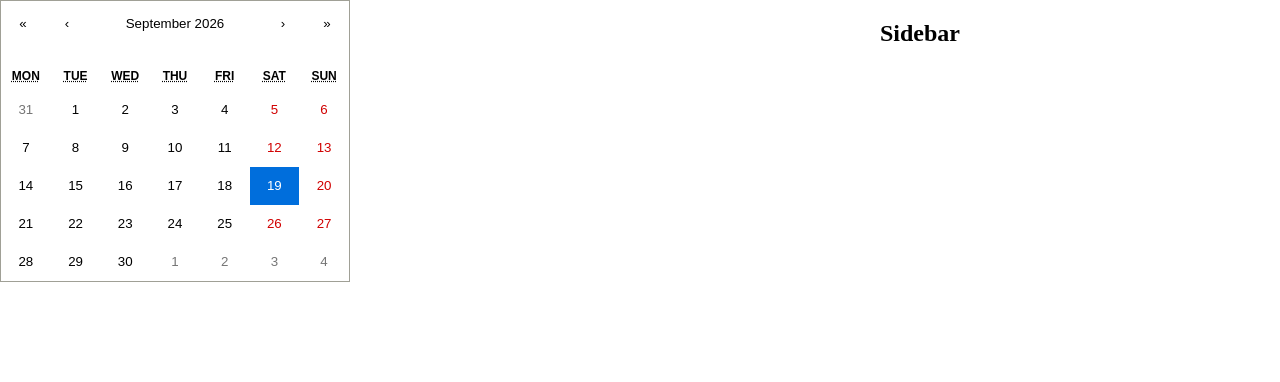
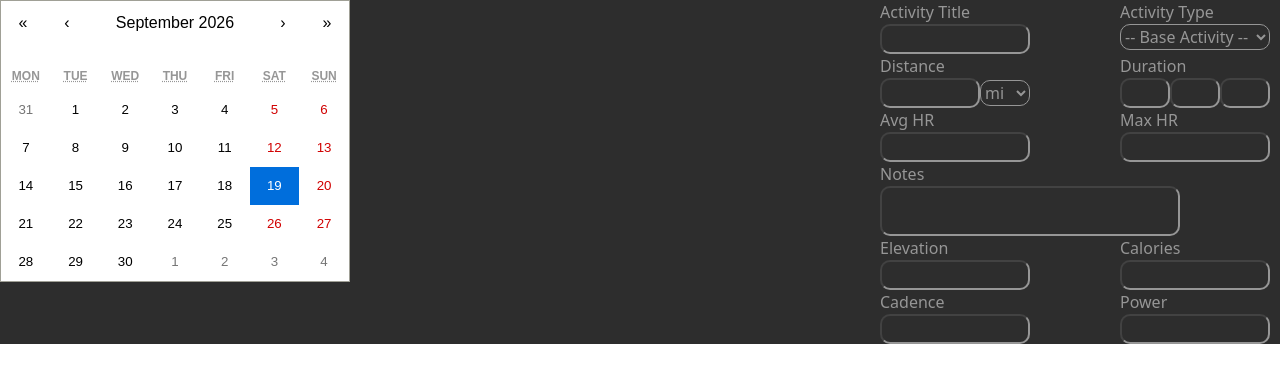
Before and after one commit to Etown-CS310/StrideX-Training, a React (Vite) app: page /training in a window 1280 px wide. Shown: the top 382 px of the page. Built offline with nearby package versions, Linux system fonts and the light colour scheme.

Commit message:
added information on the sidebar

```diff
--- a/package.json
+++ b/package.json
@@ -11,6 +11,8 @@
   },
   "dependencies": {
     "@garmin/fitsdk": "^21.214.0",
+    "bootstrap": "^5.3.8",
+    "bootstrap-icons": "^1.13.1",
     "react": "^19.2.8",
     "react-calendar": "^6.0.1",
     "react-dom": "^19.2.8"
--- a/src/components/sections/Training.css
+++ b/src/components/sections/Training.css
@@ -1,4 +1,110 @@
 .training {
   display: grid;
   grid-template-columns: 1fr 400px;
+  background-color: #2d2d2d;
+  color: #969696;
+
+
 }
+
+#sideBar {
+  display: flex;
+  justify-content: space-between;
+  flex-wrap: wrap;
+  padding-right: 10px;
+}
+
+#activity_title {
+  background-color: #2d2d2d;
+  color: #969696;
+  border-radius: 10px;
+  border-color: #969696;
+  width: 150px;
+}
+
+#activity_select {
+  background-color: #2d2d2d;
+  color: #969696;
+  border-radius: 10px;
+  border-color: #969696;
+  width: 150px;
+}
+
+#distance {
+  background-color: #2d2d2d;
+  color: #969696;
+  border-radius: 10px;
+  border-color: #969696;
+  width: 100px;
+}
+#distanceDrop {
+  background-color: #2d2d2d;
+  color: #969696;
+  border-radius: 10px;
+  border-color: #969696;
+  width: 50px;
+}
+
+#duration {
+  background-color: #2d2d2d;
+  color: #969696;
+  border-radius: 10px;
+  border-color: #969696;
+  width: 50px;
+}
+
+#avg_hr {  background-color: #2d2d2d;
+  color: #969696;
+  border-radius: 10px;
+  border-color: #969696;
+  width: 150px;
+}
+
+#max_hr {
+  background-color: #2d2d2d;
+  color: #969696;
+  border-radius: 10px;
+  border-color: #969696;
+  width: 150px;
+}
+
+#notes {
+  background-color: #2d2d2d;
+  color: #969696;
+  border-radius: 10px;
+  border-color: #969696;
+  width: 300px;
+  height: 50px;
+}
+
+#elevation {
+  background-color: #2d2d2d;
+  color: #969696;
+  border-radius: 10px;
+  border-color: #969696;
+  width: 150px;
+}
+
+#calories {
+  background-color: #2d2d2d;
+  color: #969696;
+  border-radius: 10px;
+  border-color: #969696;
+  width: 150px;
+}
+
+#cadence {
+  background-color: #2d2d2d;
+  color: #969696;
+  border-radius: 10px;
+  border-color: #969696;
+  width: 150px;
+}
+
+#power {
+  background-color: #2d2d2d;
+  color: #969696;
+  border-radius: 10px;
+  border-color: #969696;
+  width: 150px;
+}
--- a/src/components/sections/Training.tsx
+++ b/src/components/sections/Training.tsx
@@ -27,11 +27,110 @@ function Training() {
 
   return (
     <div className="training">
-      <main>
+      <main className="mb-3">
         <Calendar onChange={setValue} value={value} />
       </main>
-      <aside>
-        <h1>Sidebar</h1>
+      <aside id="sideBar">
+        <div className="side" id="firstrow">
+        <label>Activity Title
+          <br></br>
+          <input id="activity_title" type="text"></input>
+        </label>
+        </div>
+
+        <div className="side" id="firstrow">
+        <label>Activity Type
+          <br></br>
+          <select id="activity_select" defaultValue="0">
+            <option value="0"> -- Base Activity --</option>
+          </select>
+        </label>
+        </div>
+
+        <div className="side" id="secondrow">
+        <label>Distance
+          <br></br>
+          <input id="distance" type="number"></input>
+          <select id="distanceDrop" defaultValue="0">
+            <option value="0">mi</option>
+            <option value="1">km</option>
+          </select>
+          {/* Need some way to track total miles/kilometers already traveled */}
+        </label>
+        </div>
+
+        <div className="side" id="secondrow">
+        <label>Duration
+          <br></br>
+          <input id="duration" type="number"></input>
+          <input id="duration" type="number"></input>
+          <input id="duration" type="number"></input>
+          {/* Need some way to track total time (System.currentTimeMillis()???) */}
+        </label>
+        </div>
+
+        <div className="side" id="thirdrow">
+        <label>Avg HR
+          <br></br>
+          <input id="avg_hr" type="number"></input>
+          {/* Need some way to add bpm */}
+        </label>
+        </div>
+
+        <div className="side" id="thirdrow">
+        <label>Max HR
+          <br></br>
+          <input id="max_hr" type="number"></input>
+          {/* Need some way to add bpm */}
+        </label>
+        </div>
+
+        {/* <div className="side">
+          <label>Lap Data
+            <br></br>
+            All of the lap data to work on later
+          </label>
+        </div> */}
+
+        <div>
+          <label>Notes
+            <br></br>
+            <input id="notes" type="text"></input>
+          </label>
+        </div>
+
+        <div>
+          <label>Elevation
+            <br></br>
+            <input id="elevation" type="number"></input>
+            {/* Some way to add feet */}
+          </label>
+        </div>
+
+        <div>
+          <label>Calories
+            <br></br>
+            <input id="calories" type="number"></input>
+            {/* Some way to add Cal */}
+          </label>
+        </div>
+
+        <div>
+          <label>Cadence
+            <br></br>
+            <input id="cadence" type="number"></input>
+            {/* Some way to add feet */}
+          </label>
+        </div>
+
+        <div>
+          <label>Power
+            <br></br>
+            <input id="power" type="number"></input>
+            {/* Some way to add Cal */}
+          </label>
+        </div>
+
       </aside>
     </div>
   );
--- a/src/main.tsx
+++ b/src/main.tsx
@@ -1,5 +1,6 @@
 import { StrictMode } from 'react'
 import { createRoot } from 'react-dom/client'
+import 'bootstrap/dist/css/bootstrap.min.css';
 import './global.css'
 import App from './App.tsx'
 
```
Also changed, not shown: src/scss/styles.scss (added), 1 other file (tests, documents, lock files or other folders).
